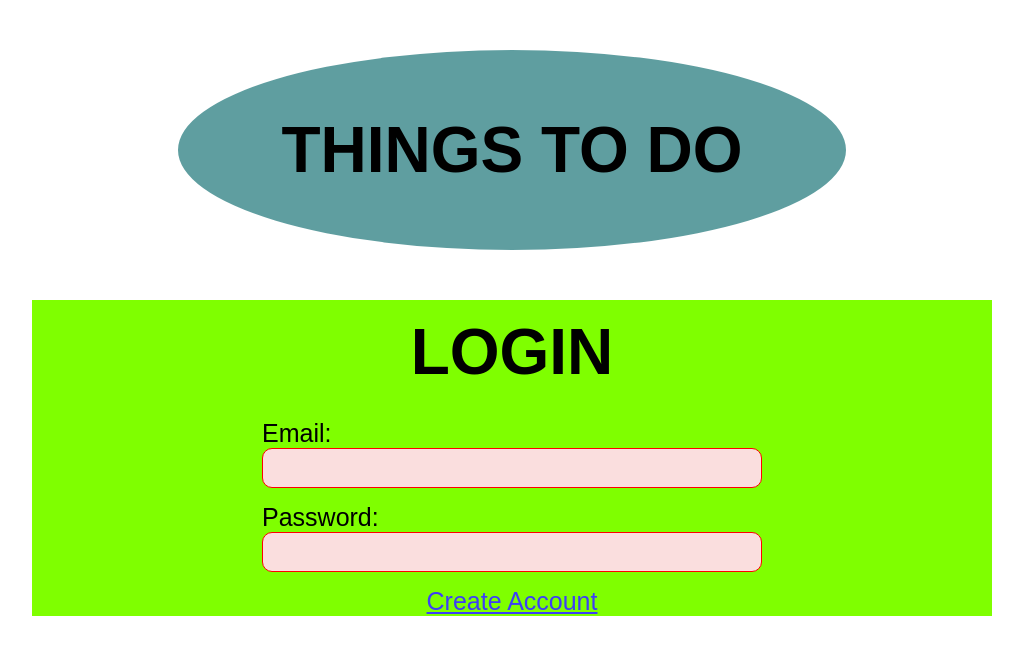
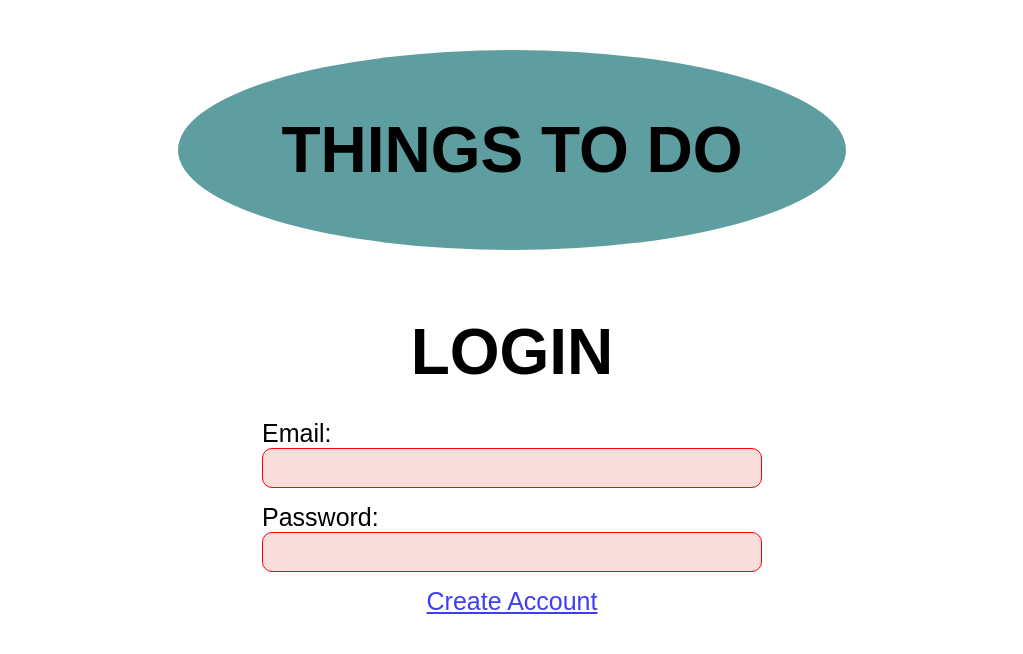
Before and after one commit to Iamasamwich/todo-client-mui, a React (Create React App) app: page / in a window 1280 px wide. Shown: the top 654 px of the page, without its empty margins (128-1151 px from the left). Built offline with nearby package versions, Linux system fonts and the light colour scheme; no server answers.

Commit message:
removed dev styling

```diff
--- a/src/styles/App.css
+++ b/src/styles/App.css
@@ -80,7 +80,6 @@ p {
   flex-direction: column;
   align-items: center;
   justify-content: center;
-  background-color: chartreuse;
 }
 
 .form-box {
```
